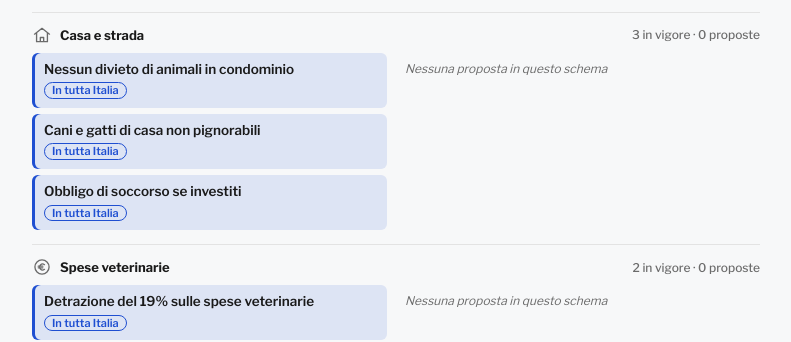
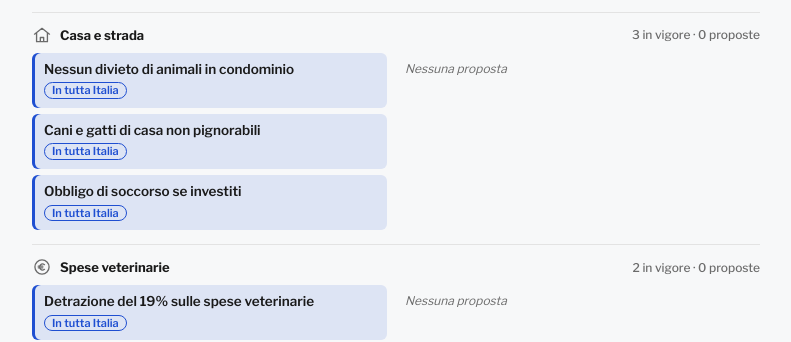
Before and after one commit to Guidotomb/Radar, a plain HTML site: page animali-tutele/index.html in a window 1280 px wide. Shown: the part 486-828 px from the top of the page, without its empty margins (244-1035 px from the left). Drawn offline with nearby package versions, Linux system fonts and the light colour scheme.

Commit message:
Tutele animali: «Nessuna proposta»
Co-Authored-By: Claude Opus 5.5 <noreply@anthropic.com>
Claude-Session: https://claude.ai/code/session_01AMHuxq7qgEWejRpcii7ETu

```diff
--- a/animali-tutele/index.html
+++ b/animali-tutele/index.html
@@ -139,7 +139,7 @@
           n.append("b").text("Nessuna legge");
           n.append("span").text("nessun permesso per la malattia o la morte dell'animale");
         }
-        if (!items.length && col === 1) { s.classed("stack--empty", true); s.append("div").attr("class", "empty").text("Nessuna proposta in questo schema"); }
+        if (!items.length && col === 1) { s.classed("stack--empty", true); s.append("div").attr("class", "empty").text("Nessuna proposta"); }
         items.forEach(function (d) {
           var c = s.append("div").datum(d).attr("class", "c mark c--" + ST[d.stato].cls).attr("tabindex", 0)
             .attr("aria-label", d.t + ". " + d.stato + ". " + d.norma + ". " + d.det);
```
